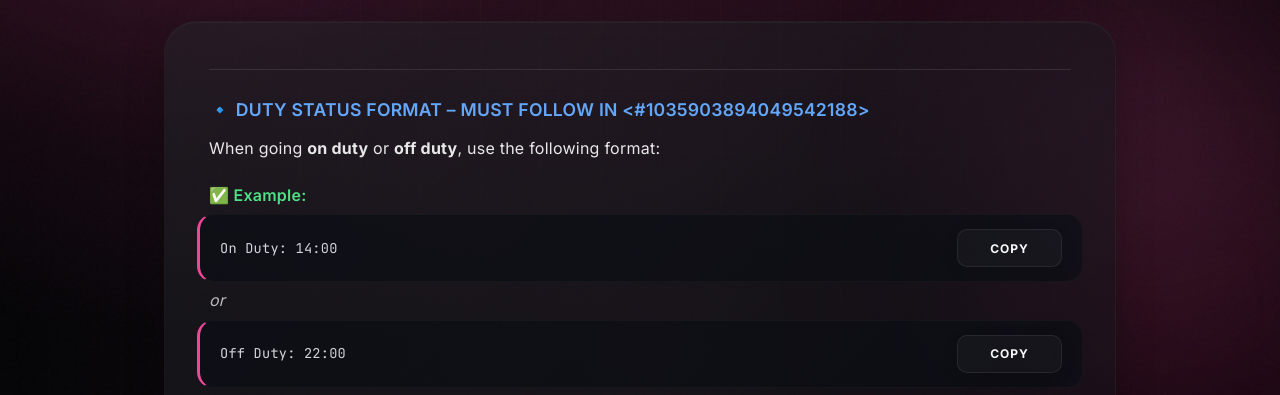
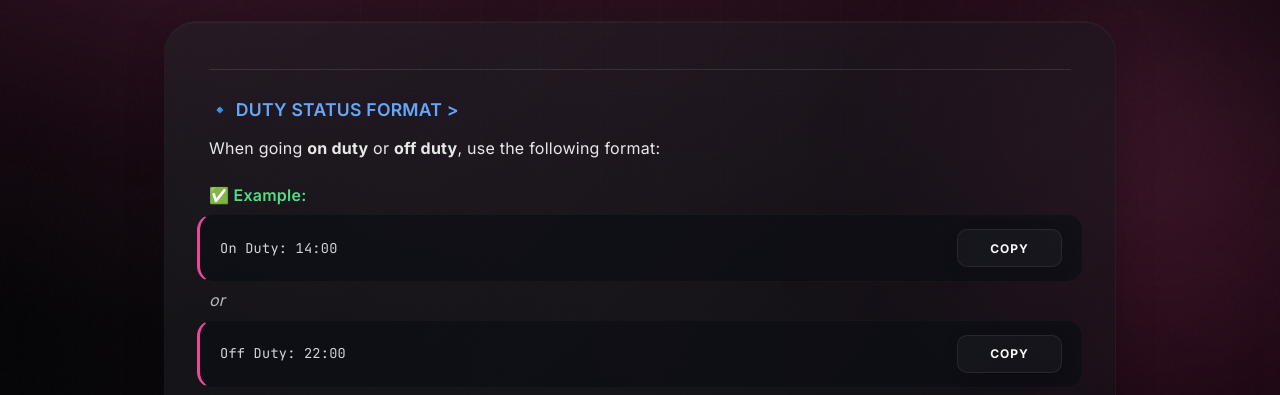
Before and after one commit to aleexunstoppable/Grand-RP, a plain HTML site: page radioguide.html in a window 1280 px wide. Shown: the part 387-782 px from the top of the page. Drawn offline with Linux system fonts and the light colour scheme.

Commit message:
Update duty status format text in radioguide.html

```diff
--- a/radioguide.html
+++ b/radioguide.html
@@ -44,7 +44,7 @@
 
         <hr style="border: 0; border-top: 1px solid rgba(255,255,255,0.1); margin: 15px 12px;">
 
-        <div style="padding: 10px 12px; font-weight: 600; color: #60a5fa; font-size: 1.1em;">🔹 DUTY STATUS FORMAT – MUST FOLLOW IN &lt;#1035903894049542188&gt;</div>
+        <div style="padding: 10px 12px; font-weight: 600; color: #60a5fa; font-size: 1.1em;">🔹 DUTY STATUS FORMAT &gt;</div>
         <div style="padding: 0 12px 10px; color: rgba(255,255,255,0.9);">When going <b>on duty</b> or <b>off duty</b>, use the following format:</div>
 
         <div style="padding: 10px 12px 5px; font-weight: 600; color: #4ade80;">✅ Example:</div>
```
